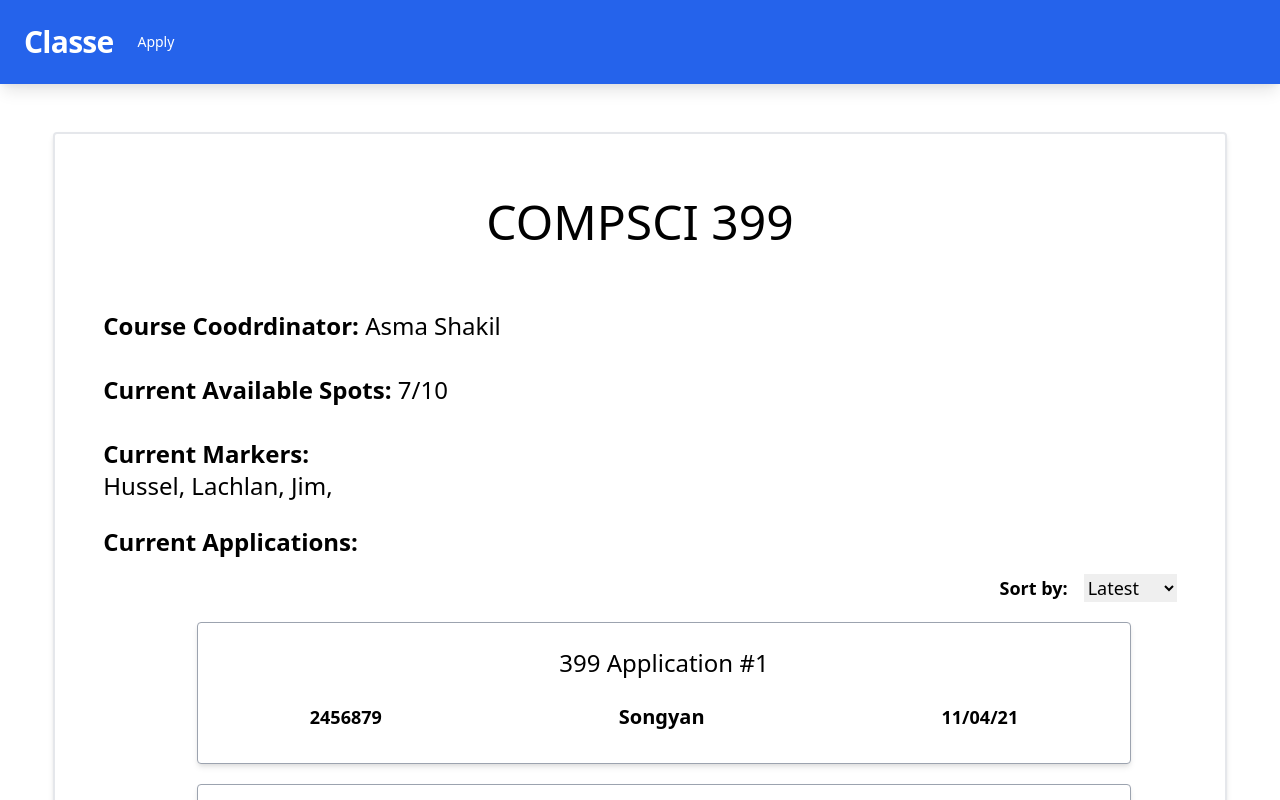
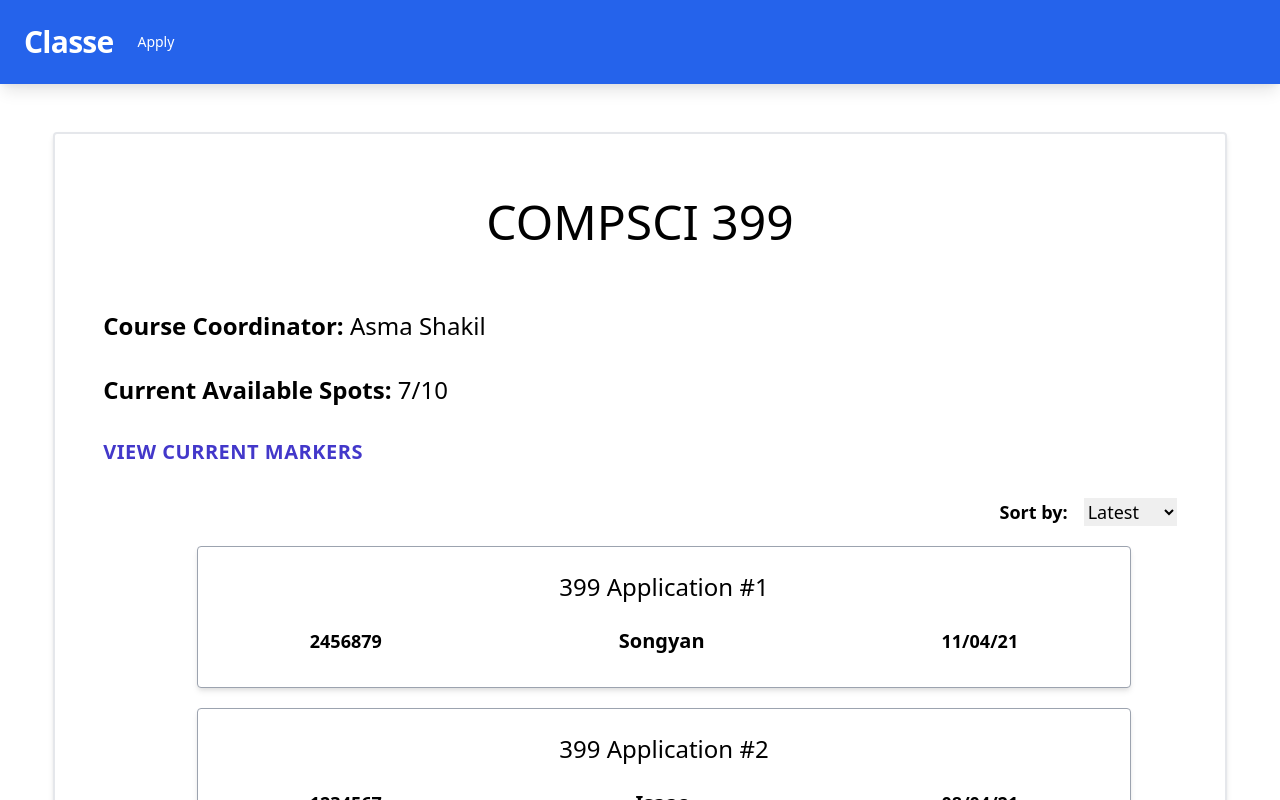
Before and after one commit to uoa-compsci-399/marker-allocation-tool-ui, a React (Create React App) app: page /applications in a window 1280 px wide. Shown: the top 800 px of the page. Built offline with nearby package versions, Linux system fonts and the light colour scheme.

Commit message:
retrieve current marker details on userClick

```diff
--- a/src/models/CourseData.ts
+++ b/src/models/CourseData.ts
@@ -6,5 +6,4 @@ export interface CourseData {
   closingDate: string;
   availableSpots: string;
   maxSpots: string;
-  currentMarkers: string[];
 }
--- a/src/pages/ApplicationViewPage/index.tsx
+++ b/src/pages/ApplicationViewPage/index.tsx
@@ -30,22 +30,26 @@ const applicantDetails = (id: string): FormApplication[] => {
 
 //TODO: Get data using props from routes
 const CourseDetail = (routeData: CourseData): JSX.Element => {
-  const { courseCoord, courseId, courseName, availableSpots, maxSpots, currentMarkers } = {
+  const { courseCoord, courseId, courseName, availableSpots, maxSpots } = {
     courseCoord: 'Asma Shakil',
     courseId: 'cs399',
     courseName: 'COMPSCI 399',
     availableSpots: '7',
     maxSpots: '10',
-    currentMarkers: ['Hussel', 'Lachlan', 'Jim'],
   };
 
-  const renderMarkers = currentMarkers.map((marker: string) => {
+  const renderMarkers = (): JSX.Element => {
     return (
-      <a href="/" className="">
-        {marker},{' '}
-      </a>
+      <p
+        className="font-semibold tracking-wide text-indigo-700 uppercase text-xl ml-12 my-8 cursor-pointer"
+        onClick={(): void => {
+          //TODO: Query current markers from DB and show in a modal
+        }}
+      >
+        View Current Markers
+      </p>
     );
-  });
+  };
 
   const renderApplications = applicantDetails(courseId).map((application: ApplicationType) => {
     const { title, date, applicantName, applicationID } = application;
@@ -63,7 +67,7 @@ const CourseDetail = (routeData: CourseData): JSX.Element => {
     <div className="w-11/12 h-full border-2 mx-auto shadow-md my-12 rounded">
       <div className="text-center text-5xl my-16">{courseName}</div>
       <div className="font-semibold text-2xl ml-12 my-8">
-        Course Coodrdinator:{' '}
+        Course Coordinator:{' '}
         <a href="/" className="font-normal">
           {courseCoord}
         </a>
@@ -72,12 +76,8 @@ const CourseDetail = (routeData: CourseData): JSX.Element => {
         Current Available Spots:{' '}
         <span className="font-normal">{`${availableSpots}/${maxSpots}`}</span>
       </div>
+      <div className="font-normal">{renderMarkers()}</div>
       <div className="font-semibold text-2xl ml-12 my-6">
-        Current Markers:
-        <div className="font-normal">{renderMarkers}</div>
-      </div>
-      <div className="font-semibold text-2xl ml-12 my-6">
-        Current Applications:
         <div className="flex justify-end mx-12 my-4">
           <label className="mx-4 text-lg font-semibold">Sort by:</label>
           <select className="text-lg">
--- a/src/pages/CourseViewPage/CourseList.tsx
+++ b/src/pages/CourseViewPage/CourseList.tsx
@@ -20,7 +20,6 @@ const CourseList = ({ courseData }: CourseListProps): JSX.Element => {
       closingDate,
       availableSpots,
       maxSpots,
-      currentMarkers,
     }: CourseData) => (
       <Course
         courseCoord={courseCoord}
@@ -30,7 +29,6 @@ const CourseList = ({ courseData }: CourseListProps): JSX.Element => {
         closingDate={closingDate}
         availableSpots={availableSpots}
         maxSpots={maxSpots}
-        currentMarkers={currentMarkers}
       />
     )
   );
--- a/src/pages/CourseViewPage/index.tsx
+++ b/src/pages/CourseViewPage/index.tsx
@@ -16,7 +16,6 @@ const dummyCourseData = [
     closingDate: '14/04/2021',
     availableSpots: '7',
     maxSpots: '10',
-    currentMarkers: ['Hussel', 'Lachlan', 'Jim'],
   },
   {
     courseCoord: 'John Doe',
@@ -26,7 +25,6 @@ const dummyCourseData = [
     closingDate: '14/04/2021',
     availableSpots: '8',
     maxSpots: '10',
-    currentMarkers: ['Darren', 'Songyan'],
   },
 ];
 
```
